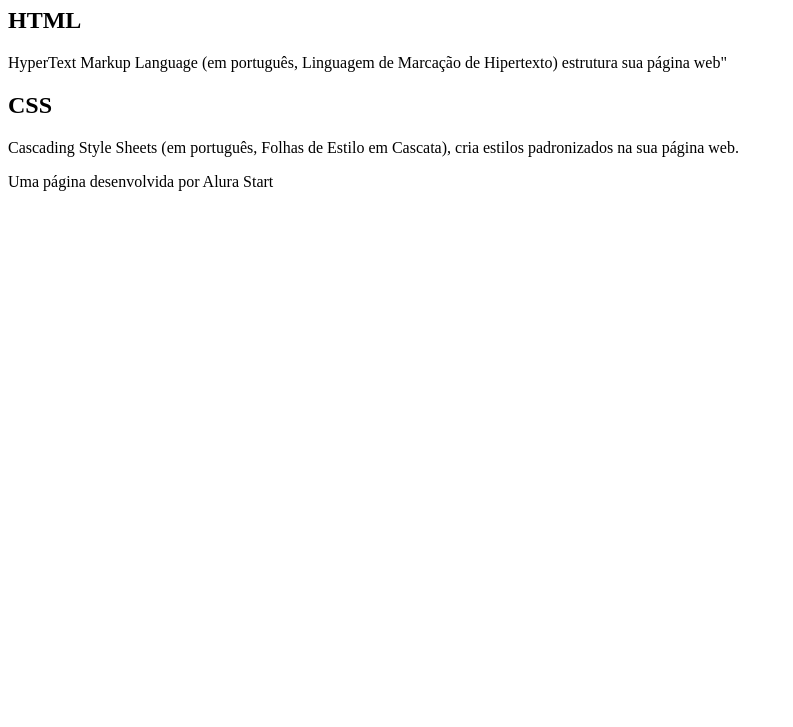
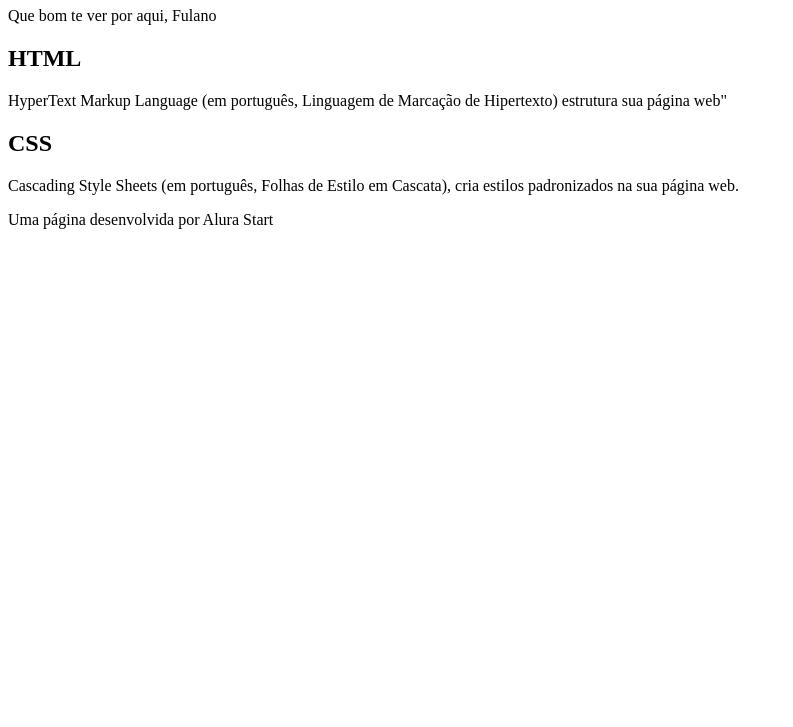
Before and after one commit to silviosnjr/HelloWord, a plain HTML site: page index.html in a window 1280 px wide. Shown: the part 73-800 px from the top of the page, without its empty margins (0-793 px from the left). Drawn offline with Linux system fonts and the light colour scheme.

Commit message:
parágrafo do header

```diff
--- a/index.html
+++ b/index.html
@@ -8,6 +8,7 @@
 <body>
     <header>
         <h1>Hello Word</h1>
+        <p>Que bom te ver por aqui, Fulano</p>
     </header>
     <section>
         <h2>HTML</h2>
```
